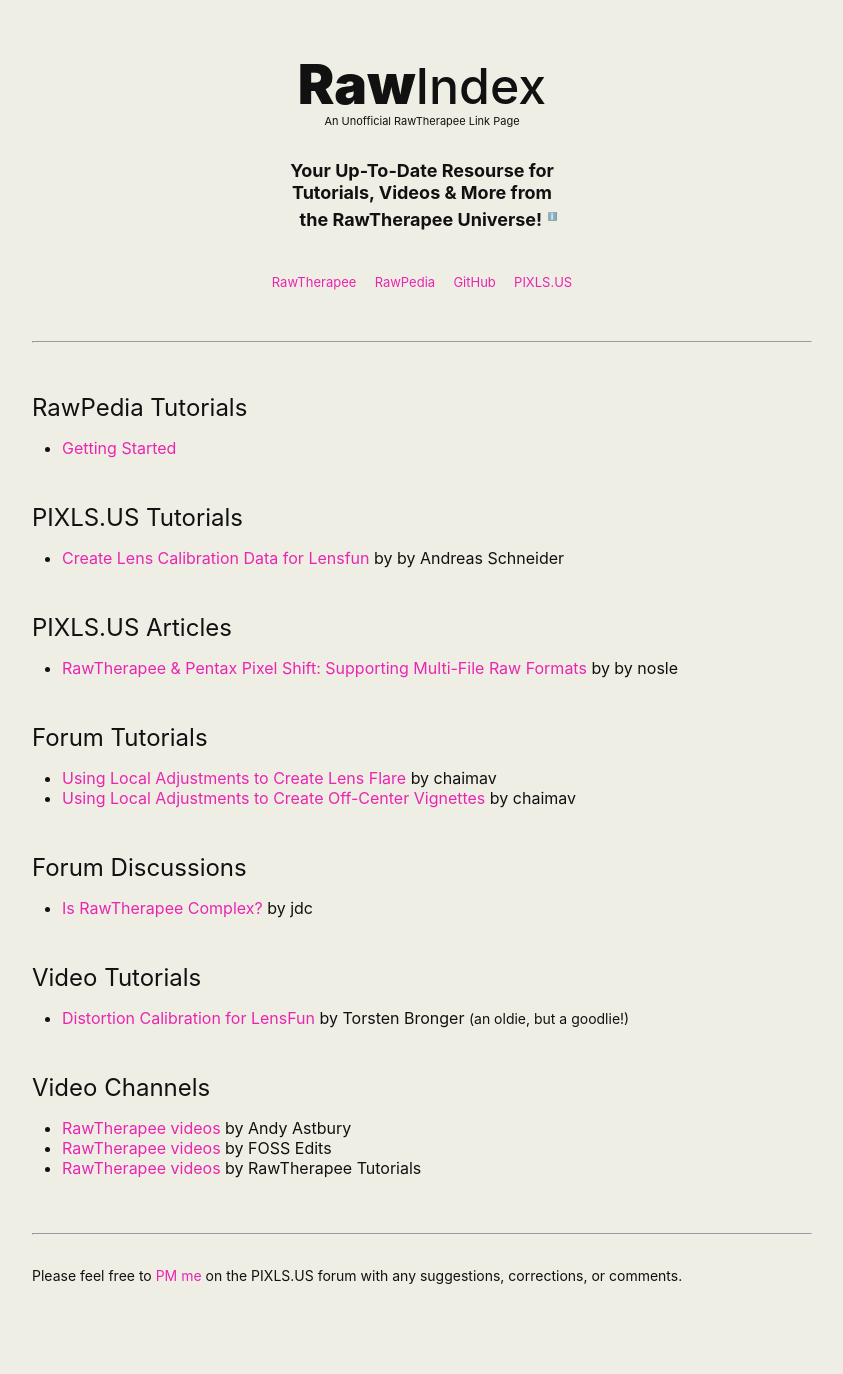
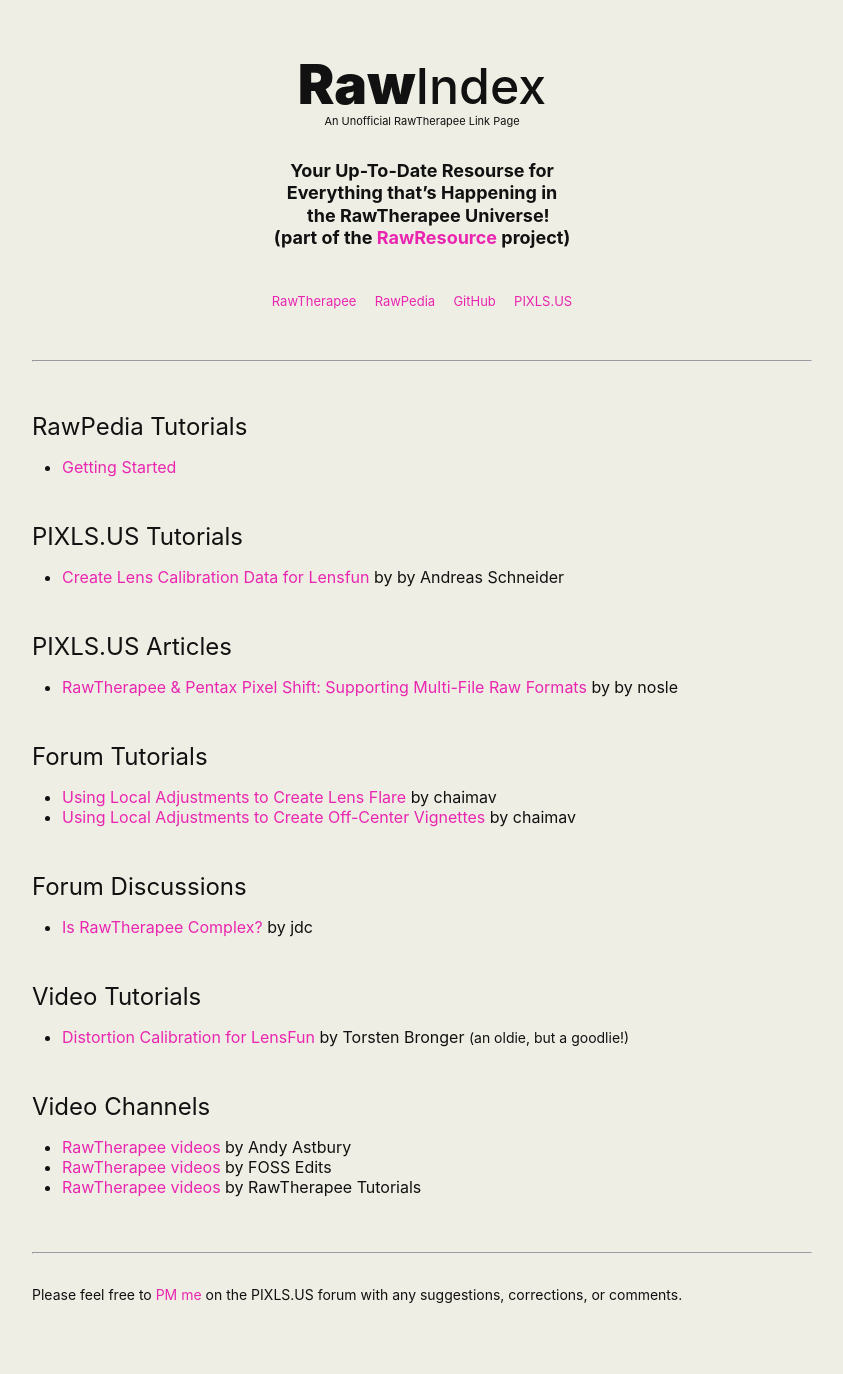
Before and after one commit to martbetz/martbetz.github.io, a Jekyll site: the page built from WIP/rawindex.html, in a window 1280 px wide. Shown: the whole page, without its empty margins (218-1061 px from the left). Built offline with Jekyll 4.4.1, drawn with Linux system fonts in a browser that asks for light colours.

Commit message:
Update rawindex.html

```diff
--- a/WIP/rawindex.html
+++ b/WIP/rawindex.html
@@ -28,7 +28,7 @@
    <font size="4">
       <div align="center">
          <span style="display:block; margin-left: 50px; margin-right:50px;">
-         <b>Your Up-To-Date Resourse for<br>Tutorials, Videos & More from<br>&nbsp;&nbsp;&nbsp;the RawTherapee Universe!</b> <sup><span style="font-size: 8px;"><a style="text-decoration:none" href="https://martbetz.github.io/WIP/homepage.html">ℹ️</a></span></sup>
+         <b>Your Up-To-Date Resourse for<br>Everything that’s Happening in<br>&nbsp;&nbsp;&nbsp;the RawTherapee Universe!<br>(part of the <a href="https://martbetz.github.io/WIP/homepage.html">RawResource</a> project)</b> <!-- <sup><span style="font-size: 8px;"><a style="text-decoration:none" href="https://martbetz.github.io/WIP/homepage.html">ℹ️</a></span></sup> -->
       </div>
    </font>
 </p>
```
